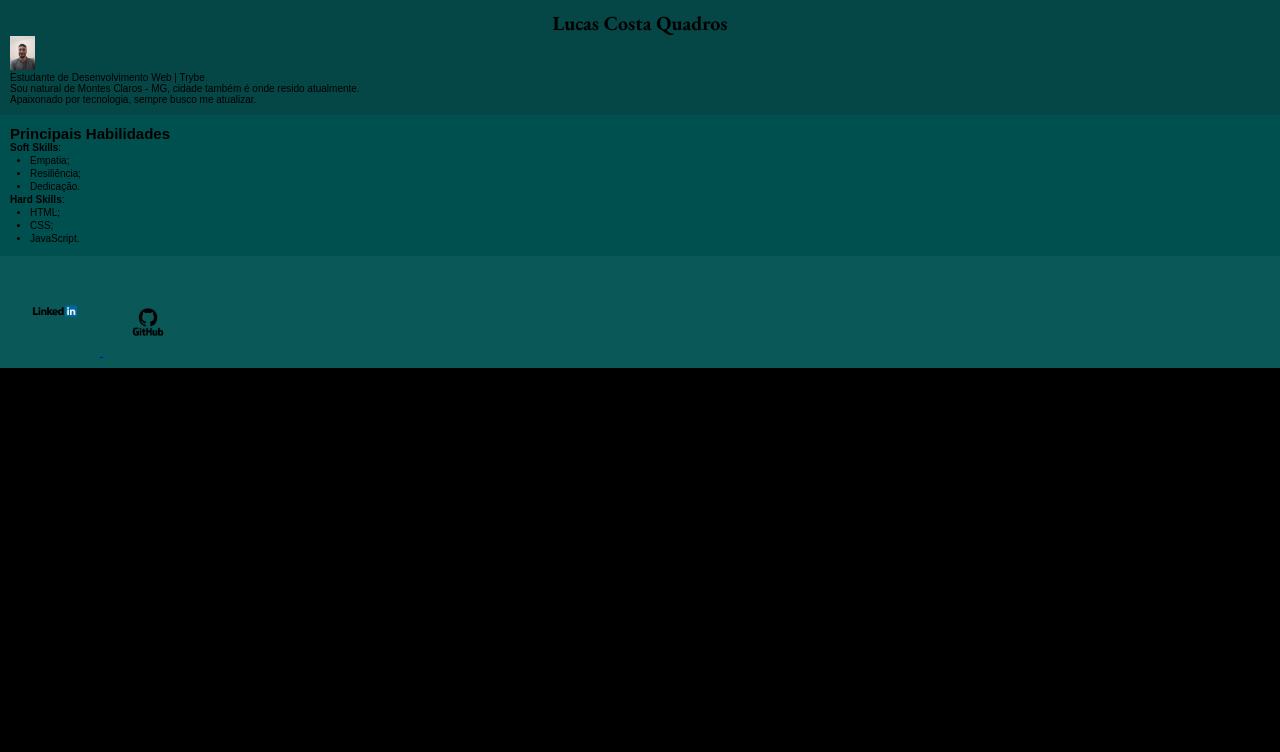
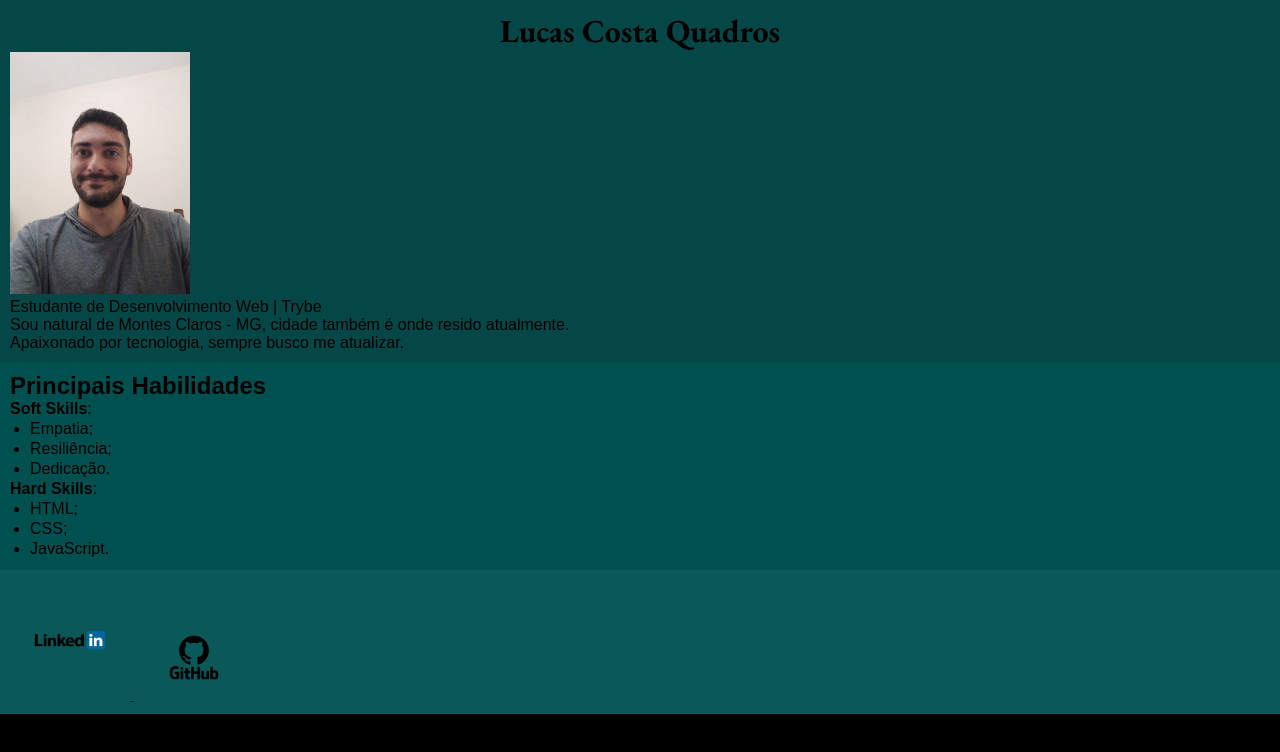
Before and after one commit to 1lucascq/1lucascq.github.io, a plain HTML site: page portfolio.html in a window 1280 px wide. Drawn offline with nearby package versions, Linux system fonts and the light colour scheme.

Commit message:
Atualiza tamanho da fonte e foto

```diff
--- a/portfolio.css
+++ b/portfolio.css
@@ -13,7 +13,6 @@ body {
     background-color: #000;
     font-family: sans-serif;
     text-align: justify;
-    font-size: 10px;
 }
 
 .sectionAboutMe {
--- a/portfolio.html
+++ b/portfolio.html
@@ -14,7 +14,7 @@
   <body>
     <div class="sectionAboutMe">
       <h1 class="nome">Lucas Costa Quadros</h1>
-      <img class="fotoLucas" src="Lucas.jpeg" alt="Foto profissional Lucas Costa" width="25px">
+      <img class="fotoLucas" src="Lucas.jpeg" alt="Foto profissional Lucas Costa" width="180px">
       <p>Estudante de Desenvolvimento Web | Trybe</p>
       <p>Sou natural de Montes Claros - MG, cidade também é onde resido atualmente. <br>
         Apaixonado por tecnologia, sempre busco me atualizar. </p>
@@ -36,10 +36,10 @@
 
     <div class="sectionLinks">
       <a href="https://www.linkedin.com/in/lucascq/" target="_blank">
-        <img class="logoLinkedin" src="linkedin-logo.png" alt="LinkedIn Lucas Costa" width="70px">
+        <img class="logoLinkedin" src="linkedin-logo.png" alt="LinkedIn Lucas Costa" width="100px">
       </a>
       <a href="https://github.com/1lucascq" target="_blank">
-        <img class="logoGithub" src="GitHub-logo.png" alt="GitHub Lucas Costa" width="70px">
+        <img class="logoGithub" src="GitHub-logo.png" alt="GitHub Lucas Costa" width="100px">
       </a>
 
       <!-- <p><a href="#Nome"><strong>"Voltar ao topo"</strong></a></p>
```
